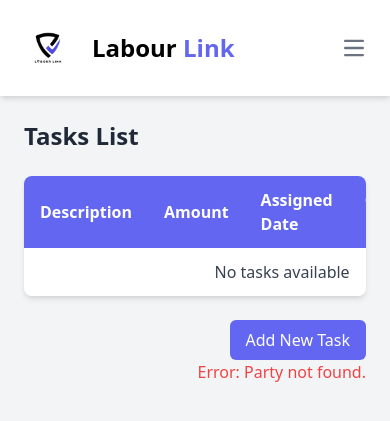
After one commit to Rohankhokhar/Labourlink3, a Django app: page /task_view/ in a window 390 px wide. The commit adds this page. Shown: the top 421 px of the page. Run offline with Django 5.2, Linux system fonts and the light colour scheme.

Commit message:
Your commit message here

```diff
--- a/LLApps/dashboard/templates/dashboard/base.html
+++ b/LLApps/dashboard/templates/dashboard/base.html
@@ -1,27 +1,22 @@
 {% load static %}
 <!DOCTYPE html>
 <html lang="en">
+
 <head>
   <meta charset="UTF-8" />
   <meta name="viewport" content="width=device-width, initial-scale=1.0" />
   <title>{% block title %} {% endblock %} | LABOURLINK</title>
-    <link
-      rel="shortcut icon"
-      href="{% static 'dashboard/images/logo.ico' %}"
-      type="image/x-icon"
-    />
+  <link rel="shortcut icon" href="{% static 'dashboard/images/logo.ico' %}" type="image/x-icon" />
   <!-- Tailwind CSS -->
-    <link
-      href="https://cdn.jsdelivr.net/npm/tailwindcss@latest/dist/tailwind.min.css"
-      rel="stylesheet"
-    />
-    <link
-      rel="stylesheet"
-      href="https://cdnjs.cloudflare.com/ajax/libs/font-awesome/6.0.0-beta3/css/all.min.css"
-    />
+  <link href="https://cdn.jsdelivr.net/npm/tailwindcss@latest/dist/tailwind.min.css" rel="stylesheet" />
+  <link rel="stylesheet" href="https://cdnjs.cloudflare.com/ajax/libs/font-awesome/6.0.0-beta3/css/all.min.css" />
   <script src="https://cdn.jsdelivr.net/npm/jquery@3.6.0/dist/jquery.min.js"></script>
-    <link rel="stylesheet" href="https://cdnjs.cloudflare.com/ajax/libs/font-awesome/6.7.2/css/all.min.css" integrity="sha512-Evv84Mr4kqVGRNSgIGL/F/aIDqQb7xQ2vcrdIwxfjThSH8CSR7PBEakCr51Ck+w+/U6swU2Im1vVX0SVk9ABhg==" crossorigin="anonymous" referrerpolicy="no-referrer" />
-    <link rel="stylesheet" href="https://cdnjs.cloudflare.com/ajax/libs/font-awesome/6.7.2/css/fontawesome.min.css" integrity="sha512-v8QQ0YQ3H4K6Ic3PJkym91KoeNT5S3PnDKvqnwqFD1oiqIl653crGZplPdU5KKtHjO0QKcQ2aUlQZYjHczkmGw==" crossorigin="anonymous" referrerpolicy="no-referrer" />
+  <link rel="stylesheet" href="https://cdnjs.cloudflare.com/ajax/libs/font-awesome/6.7.2/css/all.min.css"
+    integrity="sha512-Evv84Mr4kqVGRNSgIGL/F/aIDqQb7xQ2vcrdIwxfjThSH8CSR7PBEakCr51Ck+w+/U6swU2Im1vVX0SVk9ABhg=="
+    crossorigin="anonymous" referrerpolicy="no-referrer" />
+  <link rel="stylesheet" href="https://cdnjs.cloudflare.com/ajax/libs/font-awesome/6.7.2/css/fontawesome.min.css"
+    integrity="sha512-v8QQ0YQ3H4K6Ic3PJkym91KoeNT5S3PnDKvqnwqFD1oiqIl653crGZplPdU5KKtHjO0QKcQ2aUlQZYjHczkmGw=="
+    crossorigin="anonymous" referrerpolicy="no-referrer" />
 
   {% block style %} {% endblock %}
 </head>
@@ -29,114 +24,61 @@
 <body class="bg-gray-100">
   <!-- Responsive Navbar -->
   <nav class="bg-white border-gray-200 dark:bg-gray-900 shadow-md">
-      <div
-        class="max-w-screen-xl flex flex-wrap items-center justify-between mx-auto p-4"
-      >
+    <div class="max-w-screen-xl flex flex-wrap items-center justify-between mx-auto p-4">
       <!-- Brand Logo -->
       <a href="{% url 'dashboard_view' %}" class="flex items-center">
-          <img
-            src="{% static 'dashboard/images/logo.png' %}"
-            class="h-16 mr-3"
-            alt="Flowbite Logo"
-          />
-          <span
-            class="self-center text-2xl font-semibold whitespace-nowrap dark:text-white"
-            >Labour <span class="text-indigo-500">Link</span></span
-          >
+        <img src="{% static 'dashboard/images/logo.png' %}" class="h-16 mr-3" alt="Flowbite Logo" />
+        <span class="self-center text-2xl font-semibold whitespace-nowrap dark:text-white">Labour <span
+            class="text-indigo-500">Link</span></span>
       </a>
 
       <!-- Mobile Menu Button -->
-        <button
-          id="mobile-menu-toggle"
-          type="button"
+      <button id="mobile-menu-toggle" type="button"
         class="inline-flex items-center p-2 w-10 h-10 justify-center text-sm text-gray-500 rounded-lg md:hidden hover:bg-gray-100 focus:outline-none focus:ring-2 focus:ring-gray-200 dark:text-gray-400 dark:hover:bg-gray-700 dark:focus:ring-gray-600"
-          aria-expanded="false"
-        >
+        aria-expanded="false">
         <span class="sr-only">Open main menu</span>
-          <svg
-            class="w-5 h-5"
-            aria-hidden="true"
-            xmlns="http://www.w3.org/2000/svg"
-            fill="none"
-            viewBox="0 0 17 14"
-          >
-            <path
-              stroke="currentColor"
-              stroke-linecap="round"
-              stroke-linejoin="round"
-              stroke-width="2"
-              d="M1 1h15M1 7h15M1 13h15"
-            />
+        <svg class="w-5 h-5" aria-hidden="true" xmlns="http://www.w3.org/2000/svg" fill="none" viewBox="0 0 17 14">
+          <path stroke="currentColor" stroke-linecap="round" stroke-linejoin="round" stroke-width="2"
+            d="M1 1h15M1 7h15M1 13h15" />
         </svg>
       </button>
 
       <!-- Navbar Links & User Profile -->
-        <div
-          id="navbar-default"
-          class="hidden flex-col md:flex md:flex-row md:items-center md:space-x-8 w-full md:w-auto mt-4 md:mt-0"
-        >
-          <a
-            href="{% url 'dashboard_view' %}"
-            class="block py-2 px-3 text-gray-900 rounded hover:bg-gray-100 md:hover:bg-transparent md:hover:text-blue-700 dark:text-white md:dark:hover:text-blue-500 dark:hover:bg-gray-700 dark:hover:text-white"
-          >
-            <i class="fas fa-home"></i> Dashboard</a
-          >
-          <a
-            href="{% url 'parties_view' %}"
-            class="block py-2 px-3 text-gray-900 rounded hover:bg-gray-100 md:hover:bg-transparent md:hover:text-blue-700 dark:text-white md:dark:hover:text-blue-500 dark:hover:bg-gray-700 dark:hover:text-white"
-            ><i class="fas fa-users"></i> Parties</a
-          >
-          <a
-            href="{% url 'tasks_view' %}"
-            class="block py-2 px-3 text-gray-900 rounded hover:bg-gray-100 md:hover:bg-transparent md:hover:text-blue-700 dark:text-white md:dark:hover:text-blue-500 dark:hover:bg-gray-700 dark:hover:text-white"
-            ><i class="fa-solid fa-list-check"></i>Tasks</a
-          >
-          <a
-            href="{% url 'payments_view' %}"
-            class="block py-2 px-3 text-gray-900 rounded hover:bg-gray-100 md:hover:bg-transparent md:hover:text-blue-700 dark:text-white md:dark:hover:text-blue-500 dark:hover:bg-gray-700 dark:hover:text-white"
-            ><i class="fa-solid fa-wallet"></i> Payments</a
-          >
-          <a
-            href="{% url 'contact_view' %}"
-            class="block py-2 px-3 text-gray-900 rounded hover:bg-gray-100 md:hover:bg-transparent md:hover:text-blue-700 dark:text-white md:dark:hover:text-blue-500 dark:hover:bg-gray-700 dark:hover:text-white"
-            ><i class="fa-solid fa-phone"></i> contact us</a
-          >
-
+      <div id="navbar-default"
+        class="hidden flex-col md:flex md:flex-row md:items-center md:space-x-8 w-full md:w-auto mt-4 md:mt-0">
+        <a href="{% url 'dashboard_view' %}"
+          class="block py-2 px-3 text-gray-900 rounded hover:bg-gray-100 md:hover:bg-transparent md:hover:text-blue-700 dark:text-white md:dark:hover:text-blue-500 dark:hover:bg-gray-700 dark:hover:text-white">
+          <i class="fas fa-home"></i> Dashboard</a>
+        <a href="#"
+          class="block py-2 px-3 text-gray-900 rounded hover:bg-gray-100 md:hover:bg-transparent md:hover:text-blue-700 dark:text-white md:dark:hover:text-blue-500 dark:hover:bg-gray-700 dark:hover:text-white"><i
+            class="fa-solid fa-user"></i> Labour</a>
+        <a href="{% url 'parties_view' %}"
+          class="block py-2 px-3 text-gray-900 rounded hover:bg-gray-100 md:hover:bg-transparent md:hover:text-blue-700 dark:text-white md:dark:hover:text-blue-500 dark:hover:bg-gray-700 dark:hover:text-white"><i
+            class="fas fa-users"></i> Parties</a>
+        <a href="{% url 'tasks_view' %}"
+          class="block py-2 px-3 text-gray-900 rounded hover:bg-gray-100 md:hover:bg-transparent md:hover:text-blue-700 dark:text-white md:dark:hover:text-blue-500 dark:hover:bg-gray-700 dark:hover:text-white"><i
+            class="fa-solid fa-list-check"></i>Tasks</a>
+        <a href="{% url 'payments_view' %}"
+          class="block py-2 px-3 text-gray-900 rounded hover:bg-gray-100 md:hover:bg-transparent md:hover:text-blue-700 dark:text-white md:dark:hover:text-blue-500 dark:hover:bg-gray-700 dark:hover:text-white"><i
+            class="fa-solid fa-wallet"></i> Payments</a>
+        <a href="{% url 'contact_view' %}"
+          class="block py-2 px-3 text-gray-900 rounded hover:bg-gray-100 md:hover:bg-transparent md:hover:text-blue-700 dark:text-white md:dark:hover:text-blue-500 dark:hover:bg-gray-700 dark:hover:text-white"><i
+            class="fa-solid fa-phone"></i> contact us</a>
         <!-- User Profile Dropdown -->
         <div class="relative">
-            <button
-              id="user-menu-button"
-              class="flex items-center focus:outline-none"
-            >
-              <img
-                src="{{request.session.LL_profile}}"
-                alt="User Avatar"
-                class="w-10 h-10 rounded-full"
-              />
+          <button id="user-menu-button" class="flex items-center focus:outline-none">
+            <img src="{{request.session.LL_profile}}" alt="User Avatar" class="w-10 h-10 rounded-full" />
             <span class="ml-2 text-gray-900 dark:text-white">{{request.session.LL_name}}</span>
             <i class="fas fa-chevron-down ml-1 text-gray-500"></i>
           </button>
 
           <!-- Dropdown Menu -->
-            <div
-              id="user-menu"
-              class="hidden absolute left-0 md:right-0 mt-2 w-48 bg-white dark:bg-gray-800 rounded-lg shadow-lg overflow-hidden z-10 border-2 border-indigo-500"
-            >
-              <a
-                href="{% url 'profile_view' %}"
-                class="block px-4 py-2 text-gray-900 dark:text-white hover:bg-indigo-100 dark:hover:bg-indigo-700"
-                >Profile</a
-              >
-              <a
-                href="#"
-                class="block px-4 py-2 text-gray-900 dark:text-white hover:bg-indigo-100 dark:hover:bg-indigo-700"
-                >Settings</a
-              >
-              <a
-                href="{% url 'logout' %}"
-                class="block px-4 py-2 text-gray-900 dark:text-white hover:bg-indigo-100 dark:hover:bg-indigo-700"
-                >Logout</a
-              >
+          <div id="user-menu"
+            class="hidden absolute left-0 md:right-0 mt-2 w-48 bg-white dark:bg-gray-800 rounded-lg shadow-lg overflow-hidden z-10 border-2 border-indigo-500">
+            <a href="{% url 'profile_view' %}"
+              class="block px-4 py-2 text-gray-900 dark:text-white hover:bg-indigo-100 dark:hover:bg-indigo-700">Profile</a>
+            <a href="{% url 'logout' %}"
+              class="block px-4 py-2 text-gray-900 dark:text-white hover:bg-indigo-100 dark:hover:bg-indigo-700">Logout</a>
           </div>
         </div>
       </div>
@@ -148,14 +90,10 @@
   <ul class="space-y-2">
     {% for message in messages %}
     <li
-        class="relative flex items-center justify-between {% if message.tags == 'success' %}text-green-800 bg-green-100 border border-green-400 px-4 py-2 rounded{% endif %} {% if message.tags == 'error' %}text-red-800 bg-red-100 border border-red-400 px-4 py-2 rounded{% endif %} {% if message.tags == 'warning' %}text-yellow-800 bg-yellow-100 border border-yellow-400 px-4 py-2 rounded{% endif %} {% if message.tags == 'info' %}text-blue-800 bg-blue-100 border border-blue-400 px-4 py-2 rounded{% endif %}"
-      >
+      class="relative flex items-center justify-between {% if message.tags == 'success' %}text-green-800 bg-green-100 border border-green-400 px-4 py-2 rounded{% endif %} {% if message.tags == 'error' %}text-red-800 bg-red-100 border border-red-400 px-4 py-2 rounded{% endif %} {% if message.tags == 'warning' %}text-yellow-800 bg-yellow-100 border border-yellow-400 px-4 py-2 rounded{% endif %} {% if message.tags == 'info' %}text-blue-800 bg-blue-100 border border-blue-400 px-4 py-2 rounded{% endif %}">
       <span>{{ message }}</span>
-        <button
-          type="button"
-          class="text-gray-600 hover:text-gray-900 ml-4"
-          onclick="this.parentElement.style.display='none';"
-        >
+      <button type="button" class="text-gray-600 hover:text-gray-900 ml-4"
+        onclick="this.parentElement.style.display='none';">
         &times;
       </button>
     </li>
@@ -193,4 +131,5 @@
     });
   </script>
 </body>
+
 </html>
--- /dev/null
+++ b/LLApps/dashboard/templates/dashboard/task_read.html
@@ -0,0 +1,64 @@
+{% extends 'dashboard/base.html' %}
+{% load static %}
+
+{% block title %}
+Tasks
+{% endblock %}
+
+{% block style %}
+{% endblock %}
+
+
+{% block body %}
+<div class="container mx-auto p-6">
+    <h2 class="text-2xl font-bold text-gray-800 mb-6">Tasks List</h2>
+
+    <!-- Table -->
+    <div class="overflow-x-auto bg-white shadow-md rounded-lg">
+        <table class="min-w-full table-auto">
+            <thead class="bg-indigo-500 text-white">
+                <tr>
+                    <th class="py-3 px-4 text-left">Description</th>
+                    <th class="py-3 px-4 text-left">Amount</th>
+                    <th class="py-3 px-4 text-left">Assigned Date</th>
+                    <th class="py-3 px-4 text-left">Complete Date</th>
+                    <th class="py-3 px-4 text-left">Status</th>
+                    <th class="py-3 px-4 text-left">Actions</th>
+                </tr>
+            </thead>
+            <tbody class="text-gray-700">
+                {% for task in party %}
+                <tr class="border-b hover:bg-gray-100">
+                    <td class="py-3 px-4">{{ task.task_description }}</td>
+                    <td class="py-3 px-4">{{ task.amount }}</td>
+                    <td class="py-3 px-4">{{ task.assign_date }}</td>
+                    <td class="py-3 px-4">{{ task.complete_date }}</td>
+                    <td class="py-3 px-4">{{ task.is_completed|yesno:"Completed,Pending" }}</td>
+                    <a href="{% url 'edit_party' party_id=party.ido %}" class="text-blue-600 hover:text-blue-700">
+                        <i class="fa-regular fa-pen-to-square"></i>
+                    </a>&nbsp;
+                    <a href="{% url 'delete_party' party_id=party.ido %}" method="POST"
+                        class="text-red-600 hover:text-red-700">
+                        <i class="fa-solid fa-x"></i>
+                    </a>
+                </tr>
+                {% empty %}
+                <tr>
+                    <td colspan="5" class="py-3 px-4 text-center">No tasks available</td>
+                </tr>
+                {% endfor %}
+            </tbody>
+        </table>
+    </div>
+
+
+    <div class="mt-6 text-right">
+        <a href="{% url 'add_task' party_id=party.llid %}"
+            class="inline-block bg-indigo-500 text-white py-2 px-4 rounded-md hover:bg-indigo-600">
+            Add New Task
+        </a>
+        <p class="text-red-500">Error: Party not found.</p>
+    </div>
+</div>
+
+{% endblock %}
--- a/LLApps/dashboard/urls.py
+++ b/LLApps/dashboard/urls.py
@@ -11,12 +11,17 @@ urlpatterns = [
     path('dashboard/', dashboard_view, name='dashboard_view'),
     path('parties/', parties_view, name='parties_view'),
     path('add-new-party/', add_new_party, name='add_new_party'),
-    path('edit-party/<str:party_id>', edit_party, name='edit_party'),
-    path('delete-party/<str:party_id>', delete_party, name='delete_party'),
-    path('tasks/', tasks_view, name='tasks_view'),
+    path('edit-party/<uuid:party_id>', edit_party, name='edit_party'),
+    path('delete-party/<uuid:party_id>', delete_party, name='delete_party'),
     path('payments/', payments_view, name='payments_view'),
     path('contact/', contact_view, name='contact_view'),
     path('profile/', profile_view, name='profile_view'),
     path('update-profile-view/', update_profile_view, name='update_profile_view'),
     path('some-error-page/', some_error_page, name='some_error_page'),
+    path("party/<uuid:party_id>/tasks-payments/", party_tasks_payments, name="view_tasks_payments"),
+    path("add_task/<uuid:party_id>/" , add_task , name="add_task"),
+    path("task_view/" , tasks_view , name="tasks_view"),
+
+
+    # path("task/<int:task_id>/add-payment/", add_payment, name="add_payment"),
 ]
--- a/LLApps/dashboard/views.py
+++ b/LLApps/dashboard/views.py
@@ -1,14 +1,16 @@
-from django.shortcuts import render, redirect
+from django.shortcuts import render, redirect , get_object_or_404
 from django.contrib.auth.hashers import make_password, check_password
 from django.contrib import messages
 from django.views.decorators.csrf import csrf_exempt
-from django.http import JsonResponse
+from django.http import JsonResponse , HttpResponse
 
 from LLApps.dashboard.forms import contactRequestForm
 from LLApps.labour.models import Labour, LabourPersonalInformation
 from LLApps.master.helpers import validators, emails, tokens, sms, unique
-from LLApps.parties.models import PartiesDetail
+from LLApps.parties.models import PartiesDetail , Task , Payment
 from functools import wraps
+from django.utils.timezone import now
+from django.http import HttpResponseForbidden, HttpResponseNotAllowed
 
 import time
 import jwt
@@ -220,6 +222,7 @@ def dashboard_view(request):
         'total_parties': total_parties,
     }
     return render(request, 'dashboard/dashboard.html', context)
+
 @login_required
 def parties_view(request):
     labour_id = request.session['LL_labour_id']
@@ -228,26 +231,27 @@ def parties_view(request):
     if response.status_code == 200:
         parties = response.json()
         return render(request, 'dashboard/parties.html', {'parties': parties})
+    return render(request, 'dashboard/parties.html')
 
 @csrf_exempt
 @login_required
 def add_new_party(request):
     if request.method == 'POST':
-        firm_name_ = request.POST['firm_name']
-        party_name_ = request.POST['party_name']
-        party_mobile_ = request.POST['party_mobile']
-        address_ = request.POST['address']
-        description_ = request.POST['description']
+        firm_name_ = request.POST.get('firm_name', '').strip()
+        party_name_ = request.POST.get('party_name', '').strip()
+        party_mobile_ = request.POST.get('party_mobile', '').strip()
+        address_ = request.POST.get('address', '').strip()
+        description_ = request.POST.get('description', '').strip()
 
         partyListAPI = f'{LOCAL_SERVER}/api/parties/'
 
         party_data = {
             "firm_name": firm_name_,
             "party_name": party_name_,
-            "party_mobile":party_mobile_ ,
+            "party_mobile": party_mobile_,
             "address": address_,
             "description": description_,
-            "labour": request.session['LL_labour_id']
+            "labour": request.session.get('LL_labour_id')
         }
 
         response = requests.post(partyListAPI, json=party_data)
@@ -255,6 +259,13 @@ def add_new_party(request):
         if response.status_code == 201:
             messages.success(request, 'Party added successfully.')
             return redirect('parties_view')
+
+        # ❌ API request failed, return an error response
+        messages.error(request, 'Failed to add party. Please try again.')
+        return redirect('parties_view')  # Redirect to the form again with an error message
+
+    # ❌ Invalid request method (not POST)
+    return HttpResponse("Invalid request method", status=405)
 
 @login_required
 def edit_party(request, party_id):
@@ -313,16 +324,16 @@ def edit_party(request, party_id):
 
 @login_required
 def delete_party(request, party_id):
-    partyDetailAPI = f'{LOCAL_SERVER}/api/party/{party_id}'
-    response = requests.delete(partyDetailAPI)
-    if response.status_code == 204:
-        messages.success(request, 'Party deleted successfully.')
+        partyDetailAPI = f'{LOCAL_SERVER}/api/party/{party_id}'
+        response = requests.delete(partyDetailAPI)
+
+        if response.status_code == 204:
+            messages.success(request, 'Party deleted successfully.')
+        else:
+            messages.error(request, 'Failed to delete the party. Please try again later.')
+
         return redirect('parties_view')
 
-
-@login_required
-def tasks_view(request):
-    return render(request, 'dashboard/tasks.html')
 @login_required
 def payments_view(request):
     return render(request, 'dashboard/payments.html')
@@ -389,3 +400,73 @@ def update_profile_view(request):
         'get_labour_personal_info': get_labour_from_session(request)[1]
     }
     return render(request, 'dashboard/update-profile.html', context)
+
+
+
+
+
+
+
+
+def party_tasks_payments(request, party_id):
+    party = get_object_or_404(PartiesDetail, id=party_id)
+    tasks = Task.objects.filter(party=party)
+    payments = Payment.objects.filter(task__party=party)
+
+    return render(request, 'dashboard/task_payment.html', {
+        'party': party,
+        'tasks': tasks,
+        'payments': payments,
+    })
+
+def tasks_view(request):
+    tasks = Task.objects.all()
+    return render(request, "dashboard/task_read.html", {"tasks": tasks})
+
+@login_required
+def add_task(request, party_id):
+    party = get_object_or_404(PartiesDetail, pk=party_id)
+
+    if request.method == "POST":
+        task_description_ = request.POST.get("task_description")
+        amount_ = request.POST.get("amount")
+        complete_date_ = request.POST.get("complete_date")
+
+        if not task_description_ or not amount_:
+            messages.error(request, "Task description and amount are required.")
+        else:
+            task = Task.objects.create(
+                party=party,
+                task_description=task_description_,
+                amount=amount_,
+                complete_date=complete_date_ if complete_date_ else None,
+                is_completed=False
+            )
+            print(party.llid)
+            messages.success(request, "Task added successfully.")
+            return redirect("tasks_view", party_id=party.llid)
+
+    return render(request, "dashboard/task_read.html", {"party": party, "task": task})
+
+
+
+
+# View for adding a Payment
+# def add_payment(request, task_id):
+#     task = get_object_or_404(Task, id=task_id)
+
+#     if request.method == "POST":
+#         received_amount = request.POST.get("received_amount")
+
+#         if not received_amount:
+#             messages.error(request, "Received amount is required.")
+#         else:
+#             Payment.objects.create(
+#                 task=task,
+#                 received_amount=received_amount,
+#                 payment_date=now().date(),
+#             )
+#             messages.success(request, "Payment recorded successfully.")
+#             return redirect("party_tasks_payments", party_id=task.party.id)
+
+#     return render(request, "dashboard/add_payment.html", {"task": task})
--- a/LLApps/parties/serializers.py
+++ b/LLApps/parties/serializers.py
@@ -5,3 +5,7 @@ class PartyDetailSerializers(serializers.ModelSerializer):
     class Meta:
         model = PartiesDetail
         fields = "__all__"
+
+    def create(self, validated_data):
+        # 🚨 Remove manual ido assignment, let Django handle it
+        return super().create(validated_data)
```
Also changed, not shown: LLApps/dashboard/templates/dashboard/parties.html (+35 -4 lines), LLApps/dashboard/templates/dashboard/party_tasks_payments.html (added, +23 -0 lines), LLApps/dashboard/templates/dashboard/task_payment.html (added, +71 -0 lines), LLApps/dashboard/templates/dashboard/tasks.html (+29 -7 lines), LLApps/parties/models.py (+31 -2 lines), LLApps/parties/views.py (+12 -7 lines), LLApps/master/models.py (line endings or trailing spaces), LLApps/parties/migrations/0001_initial.py, LLApps/parties/migrations/0002_remove_partiesdetail_id_partiesdetail_created_at_and_more.py (deleted), LLApps/parties/migrations/0002_remove_partiesdetail_ido_partiesdetail_created_at_and_more.py (added), LLApps/parties/migrations/0003_alter_partiesdetail_address_and_more.py (deleted), LLdb_local.db. Lines whose indentation alone changed are shown as unchanged.
